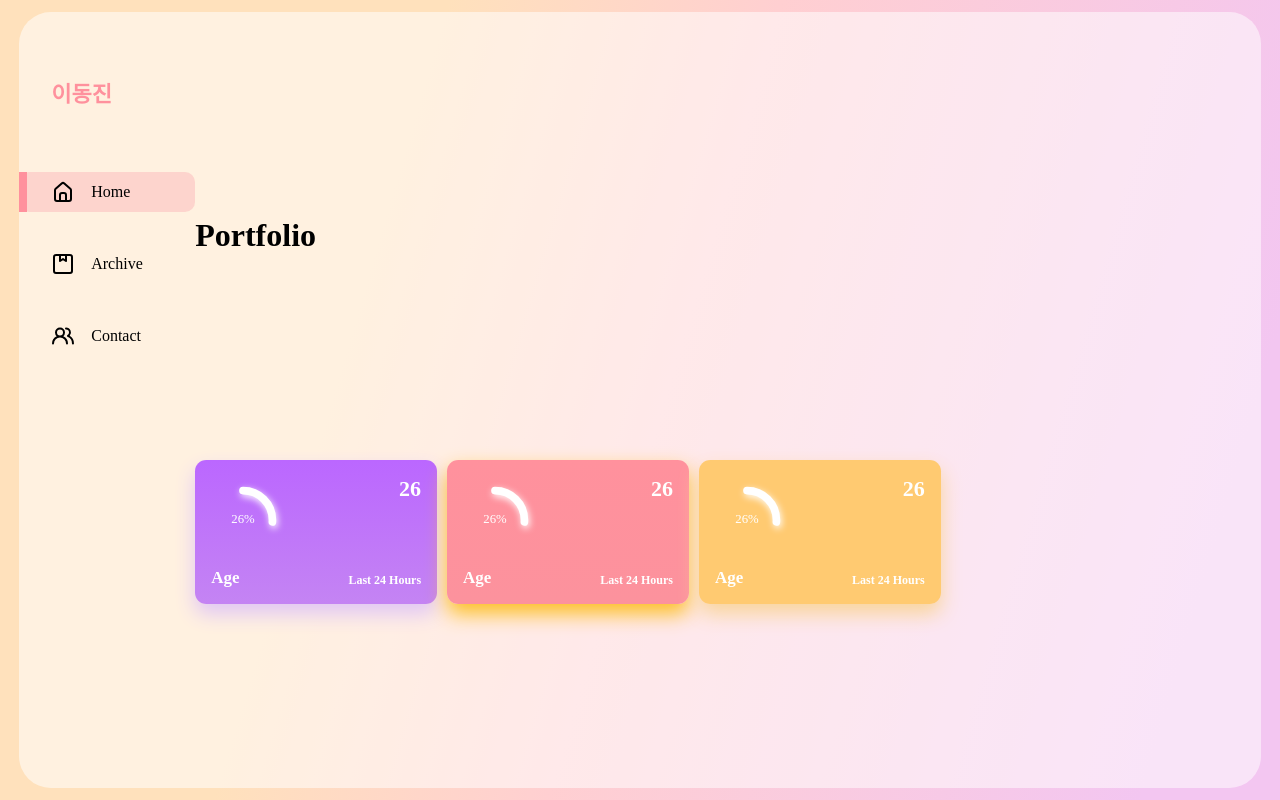
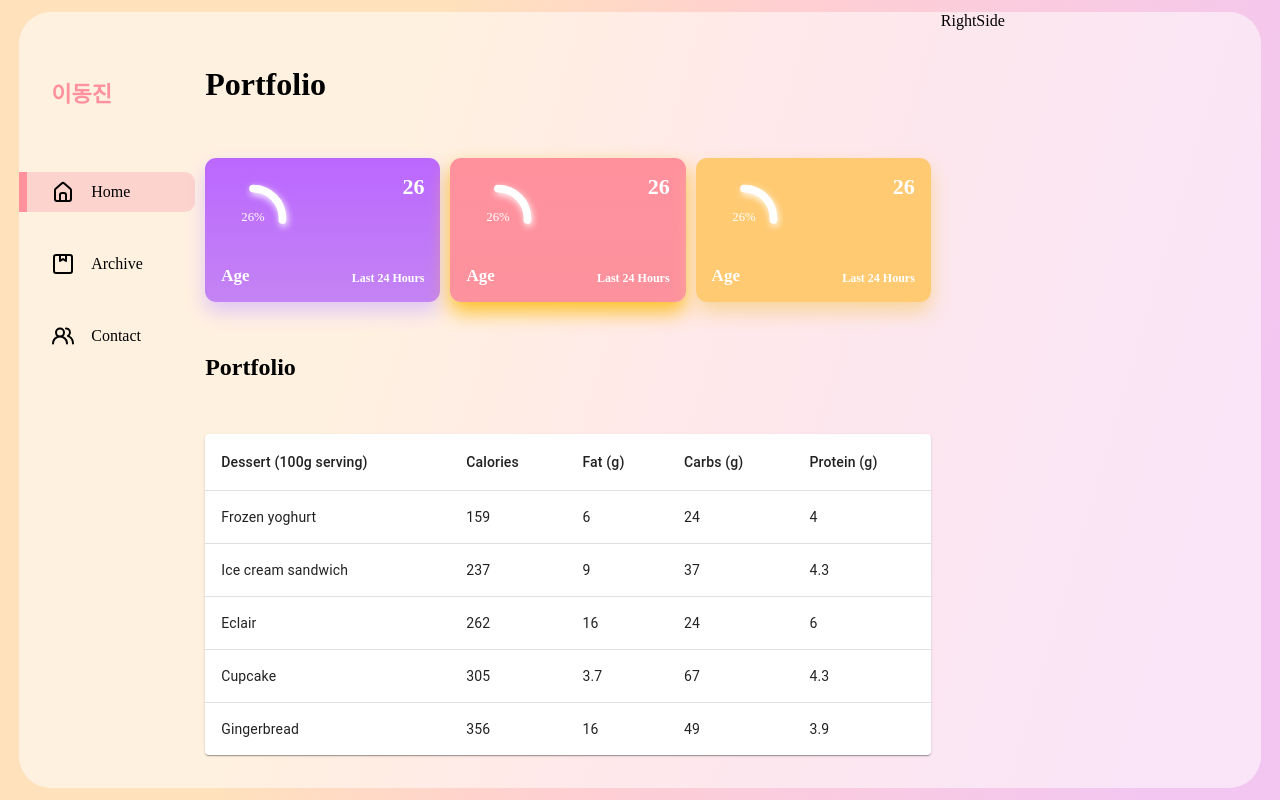
Before and after one commit to thefigtree/dashboard_24_04_11, a React (Create React App) app: page / in a window 1280 px wide. Built offline with nearby package versions, Linux system fonts and the light colour scheme.

Commit message:
Bring Mui Table

```diff
--- a/package.json
+++ b/package.json
@@ -3,7 +3,10 @@
   "version": "0.1.0",
   "private": true,
   "dependencies": {
+    "@emotion/react": "^11.11.4",
+    "@emotion/styled": "^11.11.5",
     "@iconscout/react-unicons": "^2.0.2",
+    "@mui/material": "^5.15.15",
     "@testing-library/jest-dom": "^5.17.0",
     "@testing-library/react": "^13.4.0",
     "@testing-library/user-event": "^13.5.0",
--- a/src/App.css
+++ b/src/App.css
@@ -37,4 +37,5 @@ body {
   background-color: var(--glass);
   overflow: hidden;
   grid-template-columns: 11rem auto 20rem;
+  gap: 10px;
 }
--- a/src/App.js
+++ b/src/App.js
@@ -1,5 +1,6 @@
 import "./App.css";
 import MainDash from "./components/MainDash/MainDash";
+import RightSide from "./components/RightSide/RightSide";
 import Sidebar from "./components/Sidebar/Sidebar";
 
 function App() {
@@ -8,6 +9,7 @@ function App() {
       <div className="AppGlass">
         <Sidebar></Sidebar>
         <MainDash></MainDash>
+        <RightSide></RightSide>
       </div>
     </div>
   );
--- a/src/components/MainDash/MainDash.jsx
+++ b/src/components/MainDash/MainDash.jsx
@@ -1,12 +1,15 @@
 import React from "react";
 import "./MainDash.css";
 import Cards from "../Cards/Cards";
+import Table from "../Table/Table";
 
 const MainDash = () => {
   return (
     <div className="MainDash">
       <h1>Portfolio</h1>
       <Cards></Cards>
+      <h2>Portfolio</h2>
+      <Table></Table>
     </div>
   );
 };
--- /dev/null
+++ b/src/components/RightSide/RightSide.jsx
@@ -0,0 +1,8 @@
+import React from "react";
+import "./RightSide.css";
+
+const RightSide = () => {
+  return <div>RightSide</div>;
+};
+
+export default RightSide;
--- /dev/null
+++ b/src/components/Table/Table.jsx
@@ -0,0 +1,57 @@
+import * as React from "react";
+import Table from "@mui/material/Table";
+import TableBody from "@mui/material/TableBody";
+import TableCell from "@mui/material/TableCell";
+import TableContainer from "@mui/material/TableContainer";
+import TableHead from "@mui/material/TableHead";
+import { TableRow } from "@mui/material";
+import Paper from "@mui/material/Paper";
+import "./Table.css";
+
+function createData(name, calories, fat, carbs, protein) {
+  return { name, calories, fat, carbs, protein };
+}
+
+const rows = [
+  createData("Frozen yoghurt", 159, 6.0, 24, 4.0),
+  createData("Ice cream sandwich", 237, 9.0, 37, 4.3),
+  createData("Eclair", 262, 16.0, 24, 6.0),
+  createData("Cupcake", 305, 3.7, 67, 4.3),
+  createData("Gingerbread", 356, 16.0, 49, 3.9),
+];
+
+export default function BasicTable() {
+  return (
+    <div className="Table">
+      <TableContainer component={Paper}>
+        <Table sx={{ minWidth: 650 }} aria-label="simple table">
+          <TableHead>
+            <TableRow>
+              <TableCell>Dessert (100g serving)</TableCell>
+              <TableCell align="left">Calories</TableCell>
+              <TableCell align="left">Fat&nbsp;(g)</TableCell>
+              <TableCell align="left">Carbs&nbsp;(g)</TableCell>
+              <TableCell align="left">Protein&nbsp;(g)</TableCell>
+            </TableRow>
+          </TableHead>
+          <TableBody>
+            {rows.map((row) => (
+              <TableRow
+                key={row.name}
+                sx={{ "&:last-child td, &:last-child th": { border: 0 } }}
+              >
+                <TableCell component="th" scope="row">
+                  {row.name}
+                </TableCell>
+                <TableCell align="left">{row.calories}</TableCell>
+                <TableCell align="left">{row.fat}</TableCell>
+                <TableCell align="left">{row.carbs}</TableCell>
+                <TableCell align="left">{row.protein}</TableCell>
+              </TableRow>
+            ))}
+          </TableBody>
+        </Table>
+      </TableContainer>
+    </div>
+  );
+}
```
Also changed, not shown: src/components/RightSide/RightSide.css (added), src/components/Table/Table.css (added), 1 other file (tests, documents, lock files or other folders).
